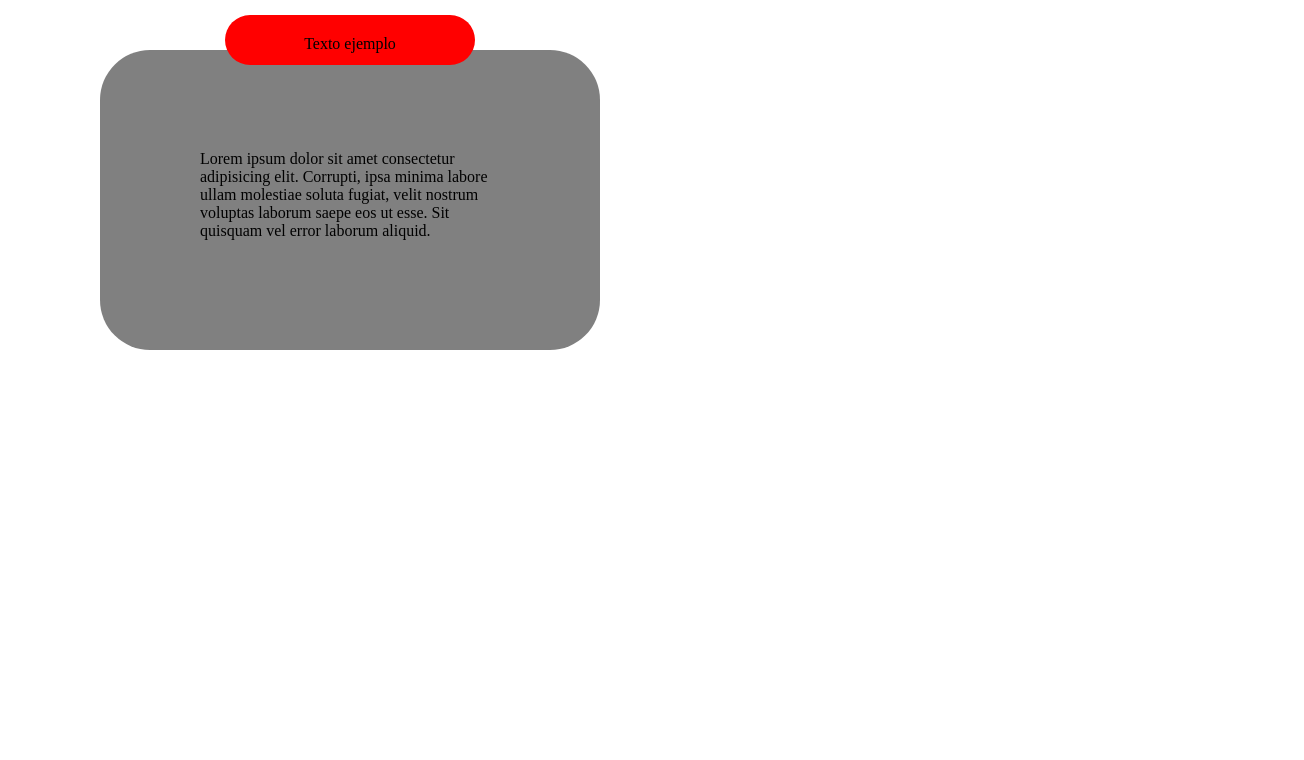
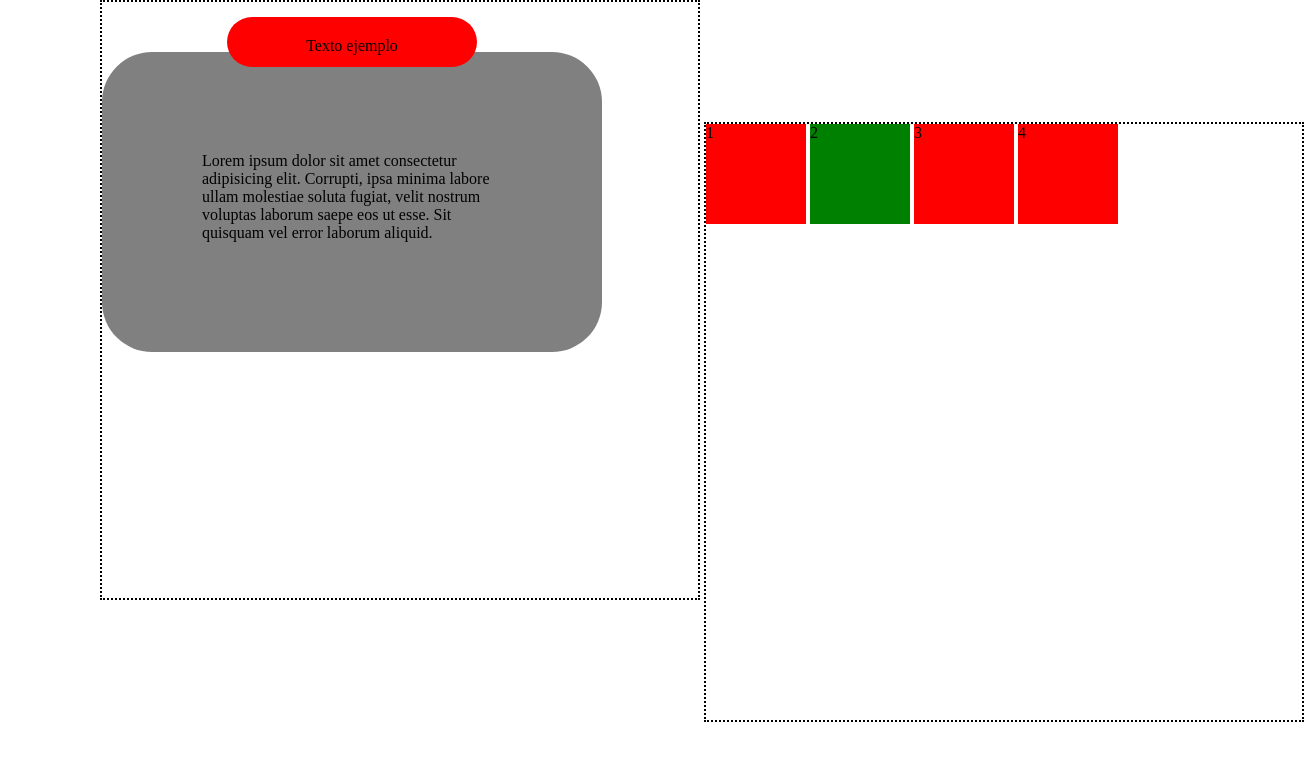
Before and after one commit to estuardolofish/Curso-definitivo-de-HTML-Y-CSS, a plain HTML site: page css/clasePosition/index.html in a window 1280 px wide. Shown: the whole page, 1304 px wide, since content can reach past the window. Drawn offline with Linux system fonts and the light colour scheme.

Commit message:
clase 37

```diff
--- a/css/clasePosition/index.html
+++ b/css/clasePosition/index.html
@@ -18,11 +18,12 @@
     </div>
 
 
-    <!-- <div class="parent">
+    <!-- contenedor llamado clase parent -->
+    <div class="parent">
         <div class="box" id="one">1</div>
         <div class="box" id="two">2</div>
         <div class="box" id="three">3</div>
         <div class="box" id="four">4</div>
-    </div> -->
+    </div>
 </body>
 </html>
--- a/css/clasePosition/style.css
+++ b/css/clasePosition/style.css
@@ -55,21 +55,27 @@
 
 }
 
-/* .parent
+
+.parent
 {
+    /* le agregamos un borde de 2 pixeles, negro y de un estilo punteado(dotted) */
     border: 2px black dotted;
+    /* se explicara despues */
     display: inline-block;
 }
 
+/* aqui sabemos que vamos a alterar todos los items que tenga la clase box */
 .box
 {
+    /* en este caso estamos creando cuadritos  */
     display: inline-block;
     background-color: red;
     width: 100px;
     height: 100px;
 }
 
+/* aqui estamos aprovechando la especificidad para poder darle un estilo independiente al item con el id=two */
 #two
 {
     background-color: green;
-} */
+}
```
